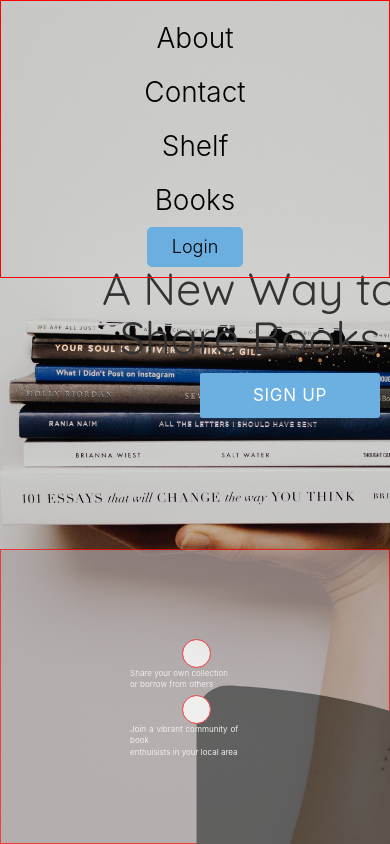
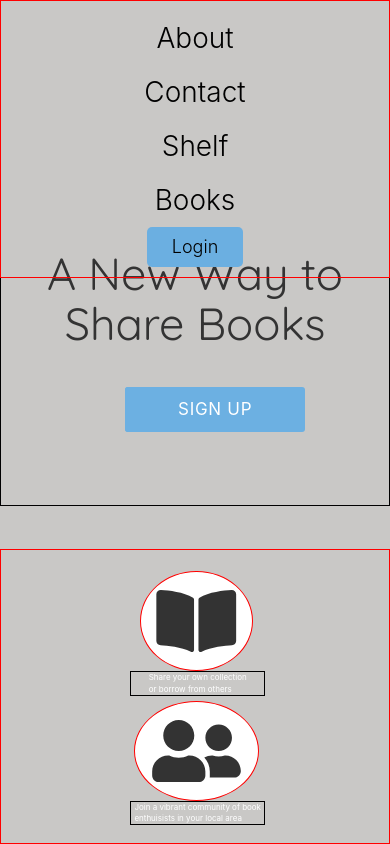
Before and after one commit to Neighborhood-Library/FrontEnd, a React (Create React App) app: page / in a window 390 px wide. Built offline with nearby package versions, Linux system fonts and the light colour scheme; no server answers.

Commit message:
edit landing page responsiveness for mobile view.

```diff
--- a/src/components/landingPage/landing.scss
+++ b/src/components/landingPage/landing.scss
@@ -15,8 +15,7 @@ $tablet: 800px;
   z-index: -1;
 
   @media (max-width: $phone) {
-    width: 500px;
-    background-position: center top;
+    background: #C9C8C6;
   }
 }
 
@@ -31,7 +30,7 @@ $tablet: 800px;
   @media (max-width: $phone) {
     height: 60vh;
     align-items: center;
-    font-size: 2rem;
+    border: 1px solid black;
   }
 }
 
@@ -50,6 +49,8 @@ $tablet: 800px;
     text-align: center;
     margin-left: 0;
     margin-top: 35%;
+    padding: 10%;
+
   }
 }
 
@@ -58,7 +59,7 @@ $tablet: 800px;
   width: 1%;
 
   @media (max-width: $phone) {
-    width: 20%;
+    width: 36%;
     text-align: center;
     margin-left: 0;
   }
@@ -81,6 +82,8 @@ $tablet: 800px;
     flex-direction: column;
     align-items: center;
     height: 35vh;
+    background: #C9C8C6;
+    opacity: 1;
     border: 1px solid red;
   }
 }
@@ -97,7 +100,7 @@ $tablet: 800px;
   @media (max-width: $phone) {
     border: 1px solid red;
     padding: 10%;
-    font-size: 0.2rem;
+    font-size: 10rem;
   }
 }
 
@@ -127,6 +130,9 @@ $tablet: 800px;
     @media (max-width: $phone) {
       font-size: 0.8rem;
       margin-top: 0;
+      border: 1px solid black;
+      justify-content: center;
+      width: 100%;
     }
   }
 }
```
